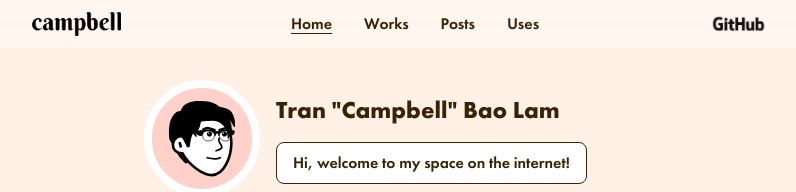
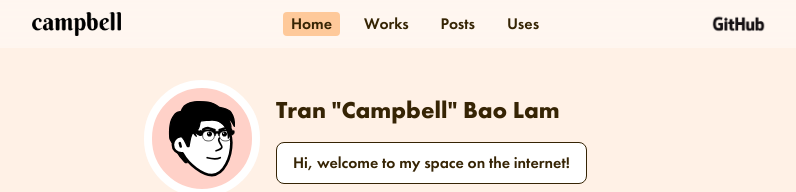
Before and after one commit to tranbaolam26902/campbells-corner, a Next.js app: page / in a window 1280 px wide. Shown: the top 192 px of the page, without its empty margins (240-1036 px from the left). Built offline with nearby package versions, Linux system fonts and the light colour scheme.

Commit message:
update active link style

```diff
--- a/src/components/shared/Header/NavItem.tsx
+++ b/src/components/shared/Header/NavItem.tsx
@@ -16,7 +16,7 @@ export function NavItem({ href, name }: NavItemProps) {
     return (
         <Link
             href={href}
-            className={`px-2 font-semibold underline-offset-4 transition-all duration-700 hover:underline ${pathname === href ? 'underline' : ''}`}
+            className={`rounded px-2 font-semibold underline-offset-4 ${pathname === href ? 'bg-accent-200' : 'hover:underline'}`}
         >
             {name}
         </Link>
@@ -29,7 +29,7 @@ export function MobileNavItem({ href, name, onClick }: NavItemProps) {
     return (
         <Link
             href={href}
-            className={`px-4 py-2 text-left font-semibold underline-offset-4 hover:bg-gray-100 ${pathname === href ? 'underline' : ''}`}
+            className={`px-4 py-2 text-left font-semibold underline-offset-4 ${pathname === href ? 'bg-accent-200' : 'hover:bg-gray-100'}`}
             onClick={onClick}
         >
             {name}
```
